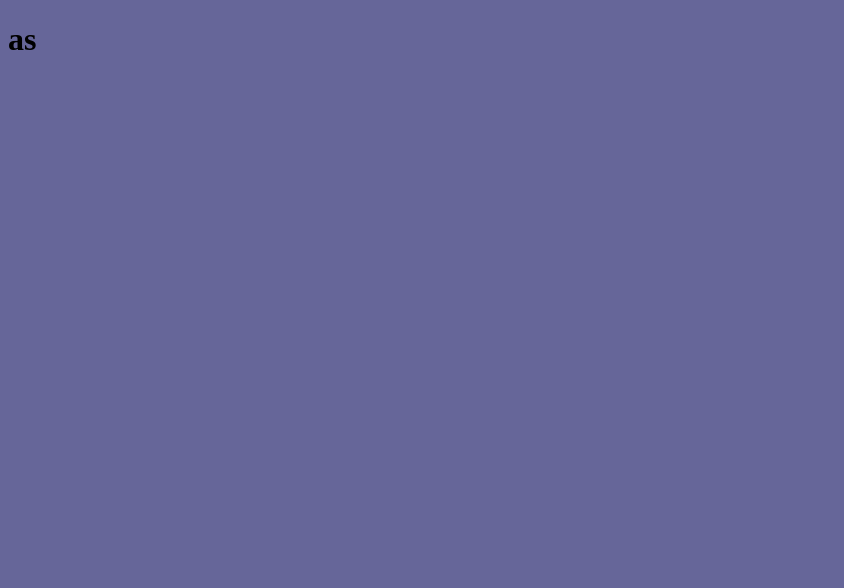
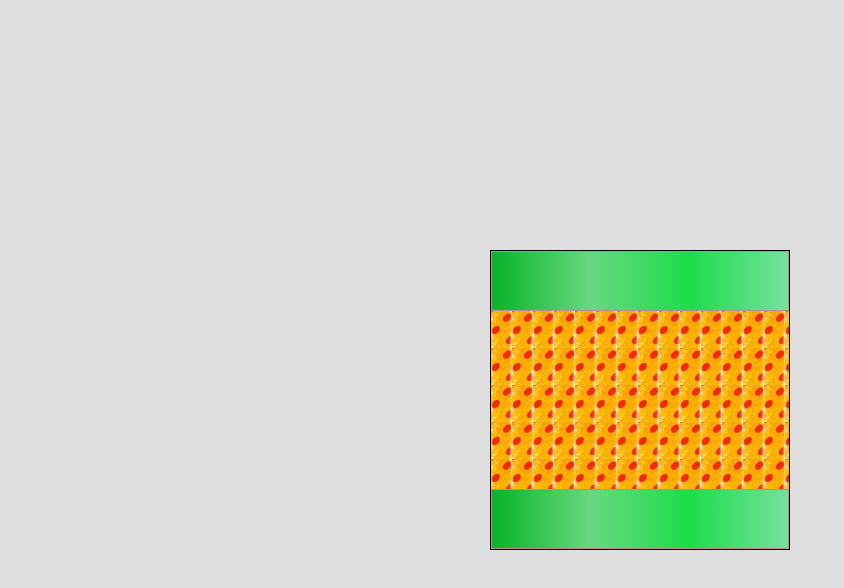
Before and after one commit to brandonporcel/superficies-de-placer, a plain HTML site: page index.html in a window 1280 px wide. Shown: the whole page, without its empty margins (0-844 px from the left). Drawn offline with Linux system fonts and the light colour scheme.

Commit message:
estrucutra del disco

```diff
--- a/css/styles.css
+++ b/css/styles.css
@@ -1,6 +1,29 @@
 * {
 	box-sizing: border-box;
+	margin: 0;
+	padding: 0;
 }
 body {
-	background-color: #669;
+	background-color: #dfdfdf;
+	display: flex;
+	align-items: center;
+	justify-content: center;
+	width: 100vw;
+	height: 100vh;
+	overflow: hidden;
 }
+.container {
+	border: 1px solid;
+	width: 300px;
+	height: 300px;
+}
+header,
+footer {
+	height: 20%;
+	border: 1px solid rosybrown;
+	background: linear-gradient(0.25turn, #07b328, #68d880, #1cdd4a, #76e19d);
+}
+.drawing {
+	background-image: url('../img/fondo.jpg');
+	height: 60%;
+}
--- a/index.html
+++ b/index.html
@@ -8,6 +8,10 @@
 		<link rel="stylesheet" href="css/styles.css" />
 	</head>
 	<body>
-		<h1>as</h1>
+		<div class="container">
+			<header></header>
+			<div class="drawing"></div>
+			<footer></footer>
+		</div>
 	</body>
 </html>
```
Also changed, not shown: img/fondo.jpg (added).
